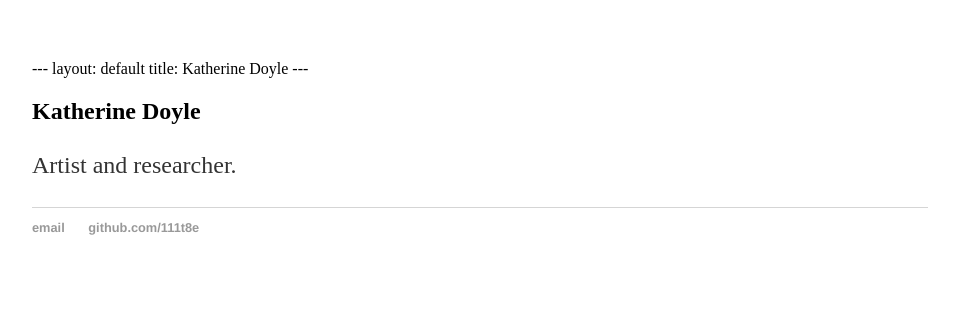
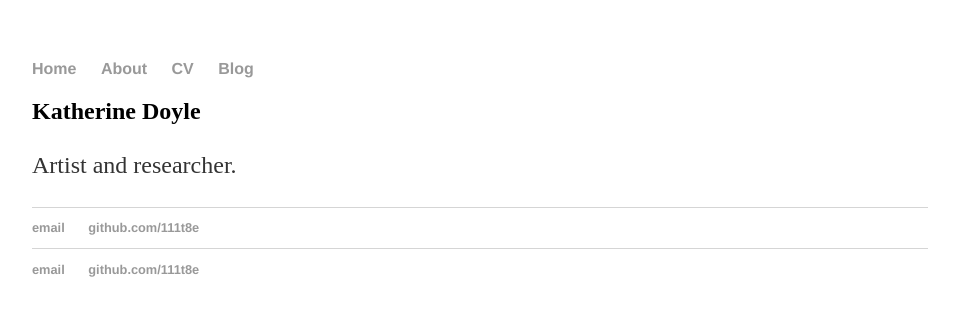
Before and after one commit to 111t8e/home, a Jekyll site: the page built from index.html, in a window 1280 px wide. Shown: the top 316 px of the page, without its empty margins (160-1119 px from the left). Built offline with Jekyll 4.4.1, drawn with Linux system fonts in a browser that asks for light colours.

Commit message:
Update index.html

```diff
--- a/index.html
+++ b/index.html
@@ -1,15 +1,7 @@
-<!DOCTYPE html>
-<html>
-	<head>
-		<title>Katherine Doyle</title>
-		<!-- link to main stylesheet -->
-		<link rel="stylesheet" type="text/css" href="/css/main.css">
-	</head>
-	<body>
-	---
-	layout: default
-	title: Katherine Doyle
-	---
+---
+layout: default
+title: Katherine Doyle
+---
 
 		<div class="container">
     		<div class="blurb">
```
